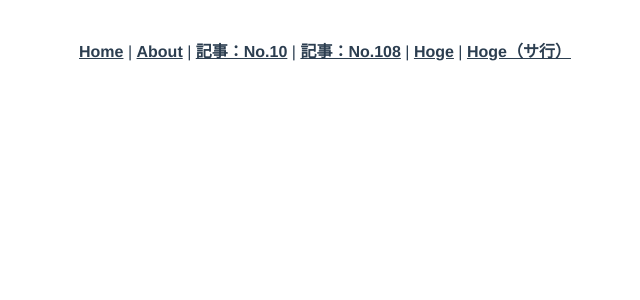
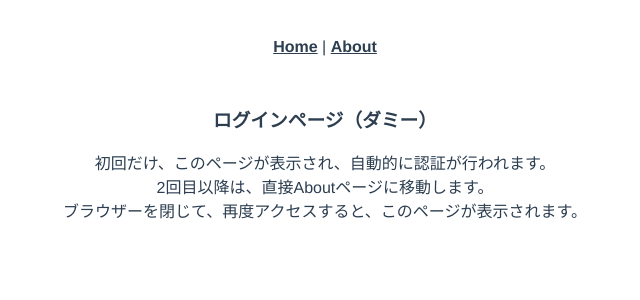
Before and after one commit to uni51/vue-practice-dev-ch08-router, a Vue app: page /signin in a window 1280 px wide. Shown: the top 300 px of the page, without its empty margins (315-955 px from the left). Built offline with nearby package versions, Linux system fonts and the light colour scheme.

Commit message:
8-4-5 ルーティングに関わるその他のテクニック 02

```diff
--- a/src/App.vue
+++ b/src/App.vue
@@ -2,18 +2,9 @@
   <div id="app">
     <div id="nav">
       <router-link to="/">Home</router-link> |
-      <router-link to="/about">About</router-link> |
-      <router-link to="/article/10">記事：No.10</router-link> |
-      <router-link to="/article/108">記事：No.108</router-link> |
-      <router-link to="/hoge">Hoge</router-link> |
-      <router-link to="/hoge#sa">Hoge（サ行）</router-link>
+      <router-link to="/about">About</router-link>
     </div>
     <router-view/>
-    <!--
-    <transition>
-      <router-view/>
-    </transition>
-    -->
   </div>
 </template>
 
@@ -37,12 +28,4 @@
 #nav a.router-link-exact-active {
   color: #42b983;
 }
-
-.v-enter-active, .v-leave-active {
-  transition: opacity 5s;
-}
-
-.v-enter, .v-leave-to {
-  opacity: 0.0;
-}
 </style>
--- a/src/components/Article.vue
+++ /dev/null
@@ -1,23 +0,0 @@
-<template>
-  <span>記事コード：{{ aid }}</span>
-</template>
-
-<script>
-export default {
-  name: 'Article',
-  data () {
-    return {
-      aid: 0
-    }
-  },
-  created() {
-    this.aid = this.$route.params.aid
-  },
-  watch: {
-    // eslint-disable-next-line
-    '$route'(to, from) {
-      this.aid = to.params.aid
-    }
-  }
-}
-</script>
--- /dev/null
+++ b/src/components/Signin.vue
@@ -0,0 +1,20 @@
+<template>
+  <div class="Signin">
+    <h3>ログインページ（ダミー）</h3>
+    <div>
+      初回だけ、このページが表示され、自動的に認証が行われます。<br />
+      2回目以降は、直接Aboutページに移動します。<br />
+      ブラウザーを閉じて、再度アクセスすると、このページが表示されます。
+    </div>
+  </div>
+</template>
+
+<script>
+export default {
+  name: 'signin',
+  created() {
+    // 認証済であることを記録（ダミー）
+    sessionStorage['authed'] = 1;
+  }
+}
+</script>
--- a/src/router.js
+++ b/src/router.js
@@ -1,12 +1,12 @@
 import Vue from 'vue'
 import Router from 'vue-router'
 import Home from './views/Home.vue'
-import Article from './components/Article.vue'
+import About from './views/About.vue'
+import Signin from './components/Signin.vue'
 
-// Vue Routerを有効化
 Vue.use(Router)
 
-export default new Router({
+const router = new Router({
   mode: 'history',
   base: process.env.BASE_URL,
   routes: [
@@ -15,31 +15,35 @@ export default new Router({
       name: 'home',
       component: Home
     },
+    // ログインページへのルート
+    {
+      path: '/signin',
+      name: 'signin',
+      component: Signin
+    },
+    // 認証を要求するルート
     {
       path: '/about',
       name: 'about',
-      // コンポーネントの非同期ロード
-      component: () => import('./views/About.vue')
-    },
-    {
-      path: '/article/:aid',
-      name: 'article',
-      component: Article,
-      props: true
-    }
-  ],
-  scrollBehavior(to, from, savedPosition) {
-    // 戻るボタンでの移動は以前の位置を保持
-    if (savedPosition) {
-      return savedPosition
-    } else {
-      if (to.hash) {
-        // ハッシュ（#）がある場合は、指定の要素位置へ
-        return { selector: to.hash }
-      } else {
-        // さもなくば先頭位置に移動
-        return { x: 0, y: 0 }
+      component: About,
+      meta: {
+        isRequestAuth: true
       }
     }
+  ]
+})
+
+// authedフラグが立っていれば、認証済と見なす
+let isAuthed = function() { return !!sessionStorage['authed']; }
+
+router.beforeEach((to, from, next) => {
+  // 認証を要求しており、認証済みでない場合にログインページに移動
+  if (to.matched.some(route => route.meta.isRequestAuth) && !isAuthed()) {
+        next({ path: '/signin', query: { path: to.fullPath }})
+  } else {
+    // 認証済み、または認証を要求しないページはそのまま表示
+    next()
   }
-})
+});
+
+export default router
```
